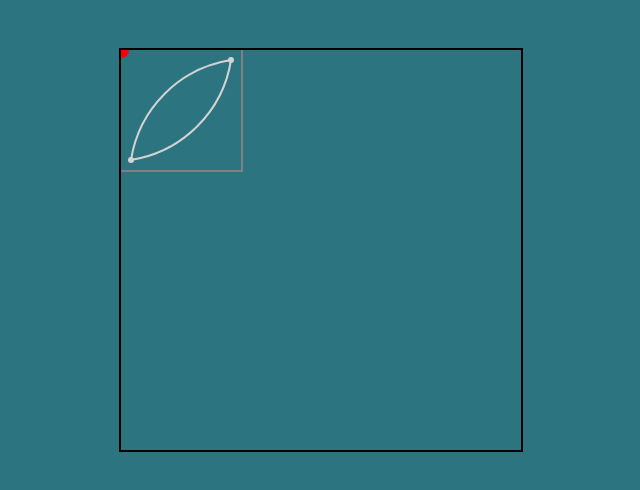
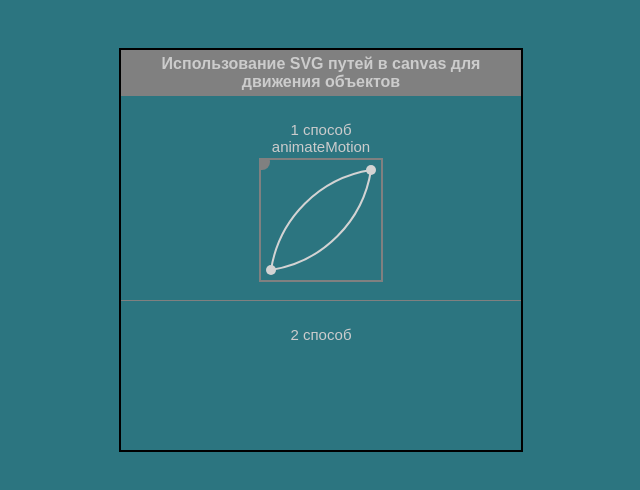
Before and after one commit to westerovs/SVG-book-trening, a plain HTML site: page 3_path-animations/index.html in a window 1280 px wide. Shown: the whole page, without its empty margins (319-959 px from the left). Drawn offline with Linux system fonts and the light colour scheme.

Commit message:
added animateMotion

```diff
--- a/3_path-animations/index.html
+++ b/3_path-animations/index.html
@@ -3,36 +3,42 @@
 
 <head>
 	<meta charset="UTF-8">
-  <!-- <meta name="viewport" content="width=device-width, initial-scale=1.0, maximum-scale=1.0, user-scalable=no"> -->
 	<meta name="viewport" content="width=device-width, initial-scale=1">
 	<link rel="shortcut icon" href="#" type="image/x-icon">
-  <title>Template</title>
+	<title>Path animations</title>
 	<link rel="stylesheet" href="src/css/style.css">
 </head>
 
 <body class="page-body">
 
 <div class="wrapper">
-    <svg width="120" height="120" viewBox="0 0 120 120" xmlns="http://www.w3.org/2000/svg" version="1.1"
-      xmlns:xlink="http://www.w3.org/1999/xlink">
+	<h1>Использование SVG путей в canvas для движения объектов</h1>
 
+	<section>
+		<h2>1 способ<br>animateMotion</h2>
+		<svg width="120" height="120" viewBox="0 0 120 120" xmlns="http://www.w3.org/2000/svg">
 			<!-- Рисуем серый контур движения с двумя
 			маленькими кружками в ключевых точках -->
-      <path id="theMotionPath" stroke="lightgrey" stroke-width="2" fill="none"
-        d="M10,110 A120,120 -45 0,1 110 10 A120,120 -45 0,1 10,110" />
-      <circle cx="10" cy="110" r="3" fill="lightgrey" />
-      <circle cx="110" cy="10" r="3" fill="lightgrey" />
+			<path id="animateMotion1" stroke="lightgrey" stroke-width="2" fill="none"
+						d="M10,110 A120,120 -45 0,1 110 10 A120,120 -45 0,1 10,110"/>
 
-      <!-- Рисуем красный круг, который будет перемещаться
-      вдоль траектории движения. -->
-      <circle cx="" cy="" r="8" fill="red">
+			<circle cx="10" cy="110" r="5" fill="lightgrey"/>
+			<circle cx="110" cy="10" r="5" fill="lightgrey"/>
 
-        <!-- Определяем анимацию пути движения -->
-        <animateMotion dur="6s" repeatCount="indefinite">
-          <mpath xlink:href="#theMotionPath" />
+			<!-- Рисуем круг, который будет перемещаться -->
+			<circle cx="1" cy="2" r="8" fill="grey">
+				<!--Определяем анимацию пути движения -->
+				<animateMotion dur="60s" repeatCount="indefinite">
+					<mpath xlink:href="#animateMotion1"/>
 				</animateMotion>
 			</circle>
 		</svg>
+	</section>
+
+	<section>
+		<h2>2 способ</h2>
+	</section>
+
 </div>
 
 <script src="src/js/index.js"></script>
--- a/3_path-animations/src/css/style.css
+++ b/3_path-animations/src/css/style.css
@@ -37,16 +37,18 @@ img {
     height: auto;
 }
 
-/*безопасное скрытие элемента*/
-.visually-hidden {
-    position: absolute !important;
-    width: 1px !important;
-    height: 1px !important;
-    margin: -1px !important;
-    padding: 0 !important;
-    border: 0 !important;
-    clip: rect(0 0 0 0) !important;
-    overflow: hidden !important;
+h1 {
+    background: gray;
+    font-size: 16px;
+    text-align: center;
+    padding: 5px 10px;
+}
+
+h2 {
+    padding: 5px;
+    font-size: 15px;
+    text-align: center;
+    font-weight: normal;
 }
 
 .wrapper {
@@ -58,6 +60,18 @@ img {
     outline: 2px solid black;
 }
 
+section {
+    display: flex;
+    flex-direction: column;
+    align-items: center;
+    padding: 20px;
+    border-bottom: 1px solid gray;
+}
+
+section:last-child {
+    border-bottom: none;
+}
+
 svg {
     outline: 2px solid gray;
 }
```
Also changed, not shown: 3_path-animations/src/img/1.jpg (deleted), 3_path-animations/src/img/2.jpg (deleted), 3_path-animations/src/img/3.jpg (deleted), 3_path-animations/src/img/4.jpg (deleted), 3_path-animations/src/img/5.jpg (deleted), 3_path-animations/src/img/6.jpg (deleted), 3_path-animations/src/img/7.jpg (deleted), 3_path-animations/src/img/8.jpg (deleted). Lines whose indentation alone changed are shown as unchanged.
